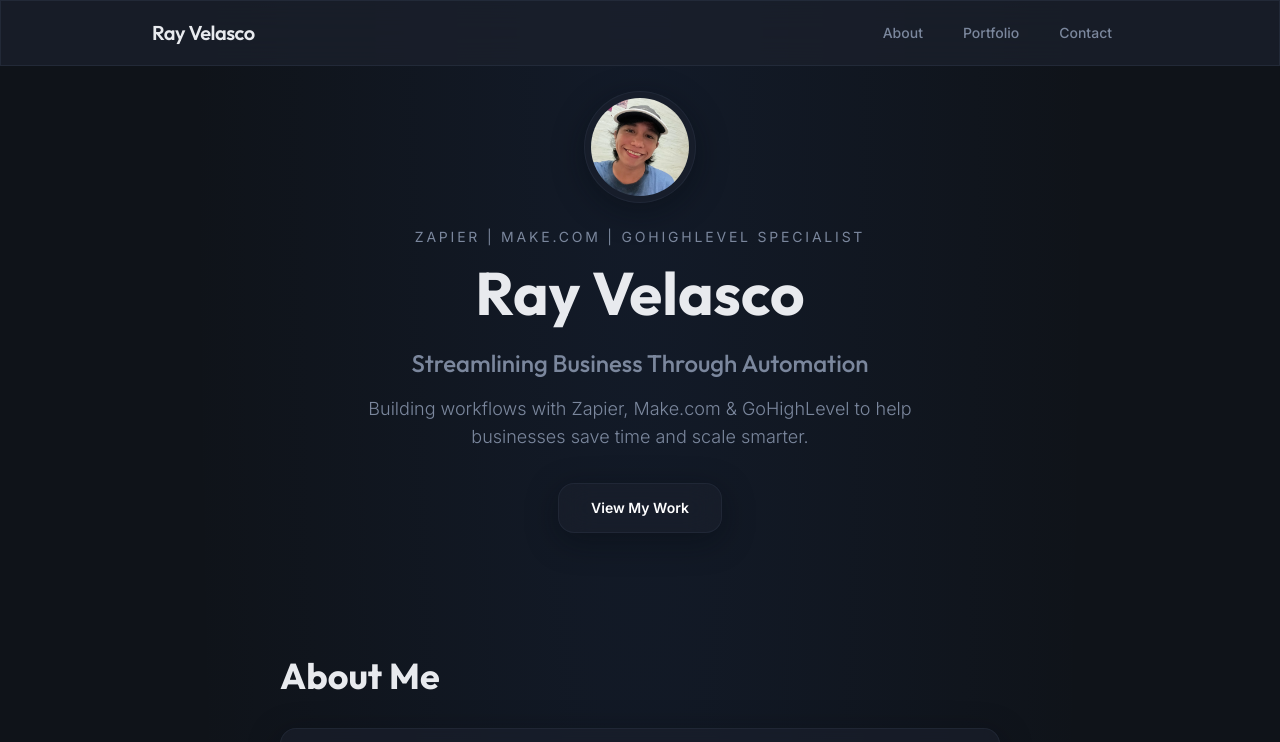
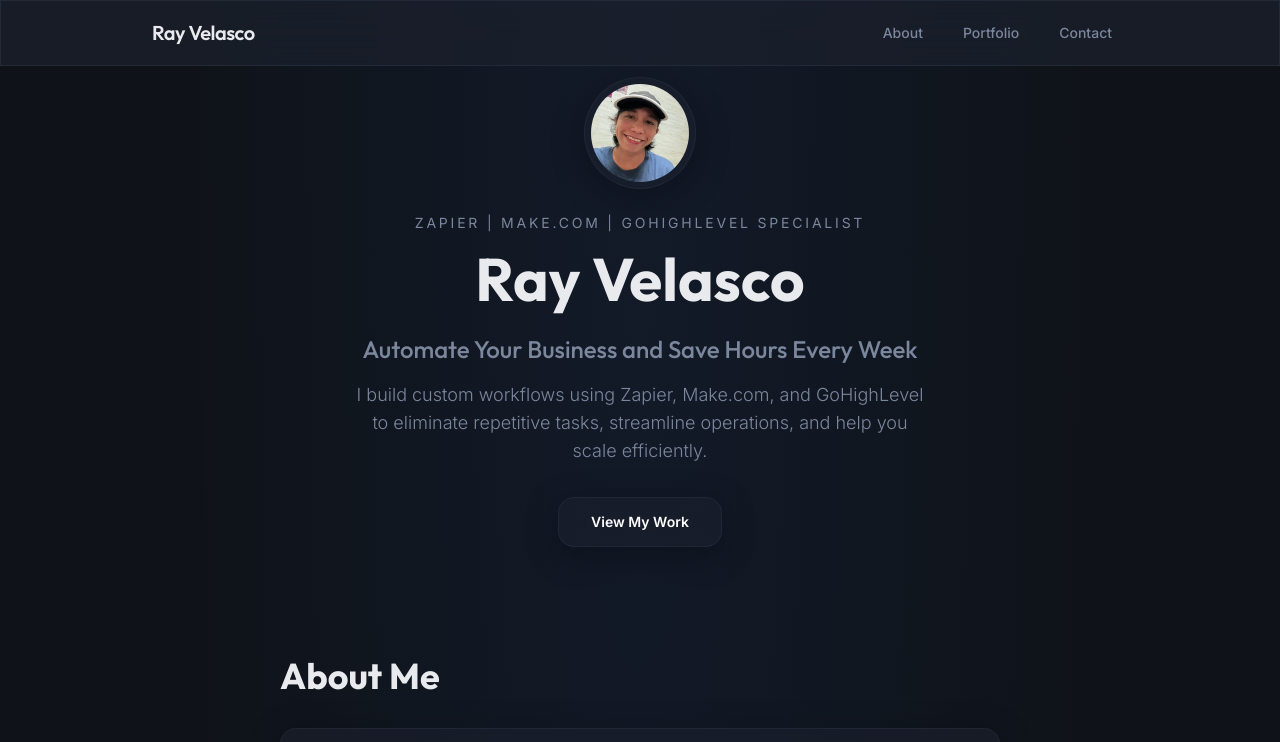
Before and after one commit to mvela0016-gif/rmvelasco-automations, a React (Vite) app: page / in a window 1280 px wide. Shown: the top 742 px of the page. Built offline with nearby package versions, Linux system fonts and the light colour scheme; the HTML template or start-up script is replaced by a standard one.

Commit message:
Changes
Co-authored-by: mvela0016-gif <250822637+mvela0016-gif@users.noreply.github.com>

```diff
--- a/src/components/HeroSection.tsx
+++ b/src/components/HeroSection.tsx
@@ -40,7 +40,7 @@ const HeroSection = () => (
         transition={{ duration: 0.6, delay: 0.2 }}
         className="text-xl md:text-2xl font-display font-medium text-muted-foreground mb-4"
       >
-        Streamlining Business Through Automation
+        Automate Your Business and Save Hours Every Week
       </motion.p>
       <motion.p
         initial={{ opacity: 0, y: 20 }}
@@ -48,7 +48,7 @@ const HeroSection = () => (
         transition={{ duration: 0.6, delay: 0.3 }}
         className="text-base md:text-lg text-muted-foreground max-w-xl mx-auto font-body font-light leading-relaxed"
       >
-        Building workflows with Zapier, Make.com & GoHighLevel to help businesses save time and scale smarter.
+        I build custom workflows using Zapier, Make.com, and GoHighLevel to eliminate repetitive tasks, streamline operations, and help you scale efficiently.
       </motion.p>
       <motion.div
         initial={{ opacity: 0 }}
```
